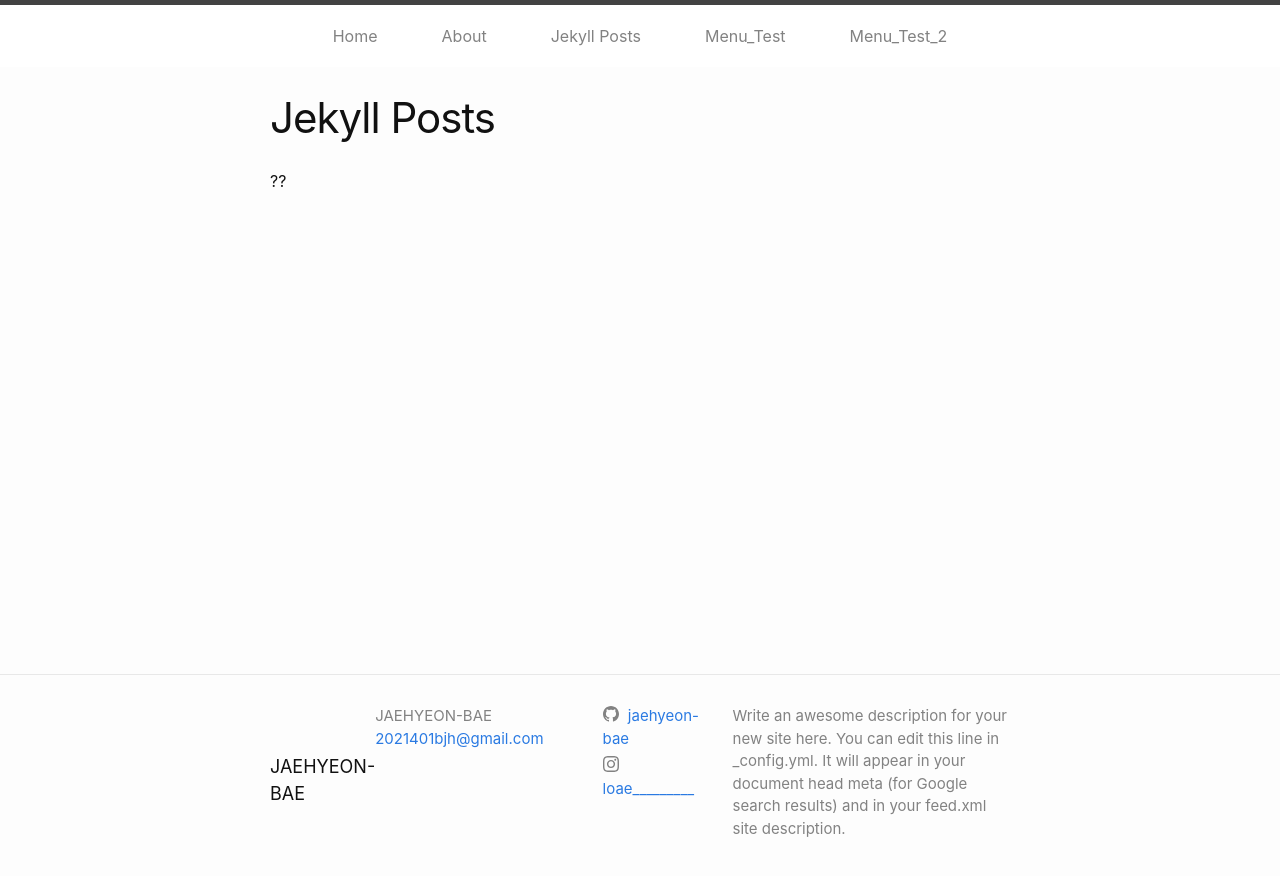
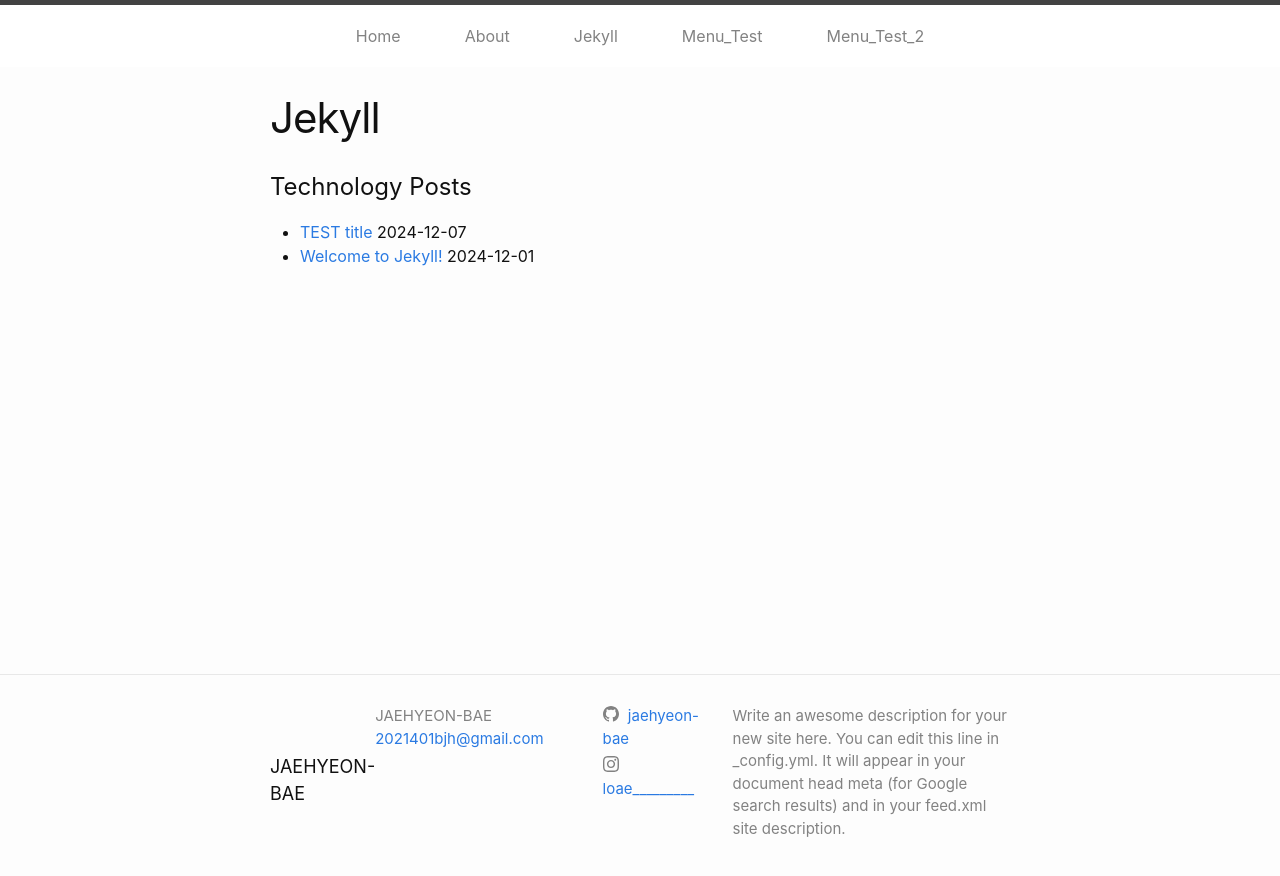
Before and after one commit to JAEHYEON-BAE/jaehyeon-bae.github.io, a Jekyll site: the page built from jekyll_posts.markdown, in a window 1280 px wide. Shown: the top 876 px of the page. Built offline with Jekyll 4.4.1, drawn with Linux system fonts in a browser that asks for light colours.

Commit message:
241211_1438(categories)

```diff
--- a/_config.yml
+++ b/_config.yml
@@ -26,6 +26,7 @@
   Google search results) and in your feed.xml site description.
 baseurl: "" # the subpath of your site, e.g. /blog
 url: "https://jaehyeon-bae.github.io" # the base hostname & protocol for your site, e.g. http://example.com
+permalink: /:categories/:title
 
 github_username:  jaehyeon-bae
 instagram_username: loae_________
--- a/_layouts/home.html
+++ b/_layouts/home.html
@@ -8,8 +8,8 @@
   {%- endif -%}
   <div class="image-slider">
     <img src="/assets/images/BINI.JPG" alt="BINI" class="slide">
-    <img src="/assets/images/DISNEY_SEA.JPEG" alt="BINI" class="slide">
-    <img src="/assets/images/EIFFEL_BRIDGE.JPEG" alt="BINI" class="slide">
+    <img src="/assets/images/DISNEY_SEA.JPEG" alt="DISNEY_SEA" class="slide">
+    <img src="/assets/images/EIFFEL_BRIDGE.JPEG" alt="EIFFEL_BRIDGE" class="slide">
   </div>
 
 
--- a/_posts/2024-12-01-welcome-to-jekyll.markdown
+++ b/_posts/2024-12-01-welcome-to-jekyll.markdown
@@ -2,7 +2,7 @@
 layout: post
 title:  "Welcome to Jekyll!"
 date:   2024-12-01 09:32:04 +0000
-categories: jekyll update
+categories: jekyll
 ---
 You’ll find this post in your `_posts` directory. Go ahead and edit it and re-build the site to see your changes. You can rebuild the site in many different ways, but the most common way is to run `jekyll serve`, which launches a web server and auto-regenerates your site when a file is updated.
 
--- a/_posts/2024-12-07-TEST.markdown
+++ b/_posts/2024-12-07-TEST-title.markdown
@@ -1,8 +1,8 @@
 ---
 layout: post
-title: "TEST_title"
+title: "TEST title"
 date: 2024-12-07 10:28:00 +0900
-categories: jekyll update
+categories: jekyll
 ---
 
 This is test page. Hello!
--- a/_sass/_layout.scss
+++ b/_sass/_layout.scss
@@ -3,10 +3,6 @@
  */
 .site-header {
   border-top: 5px solid $grey-color-dark;
-  // border-bottom: 1px solid $grey-color-light;
-  // min-height: $spacing-unit * 1.865;
-
-  // Positioning context for the mobile navigation icon
   position: relative;
   height: $header-height;
   background-color: #fff;
--- a/jekyll_posts.markdown
+++ b/jekyll_posts.markdown
@@ -1,7 +1,16 @@
 ---
 layout: page
-title: Jekyll Posts
-permalink: /jekyll_posts/
+title: Jekyll
+permalink: /jekyll/
+categories: jekyll
 ---
-
-??
+<h1>Technology Posts</h1>
+<ul>
+  {% assign tag_posts = site.posts | where: "categories", page.categories %}
+  {% for post in tag_posts %}
+    <li>
+      <a href="{{ post.url | relative_url }}">{{ post.title }}</a>
+      <span>{{ post.date | date: "%Y-%m-%d" }}</span>
+    </li>
+  {% endfor %}
+</ul>
```
